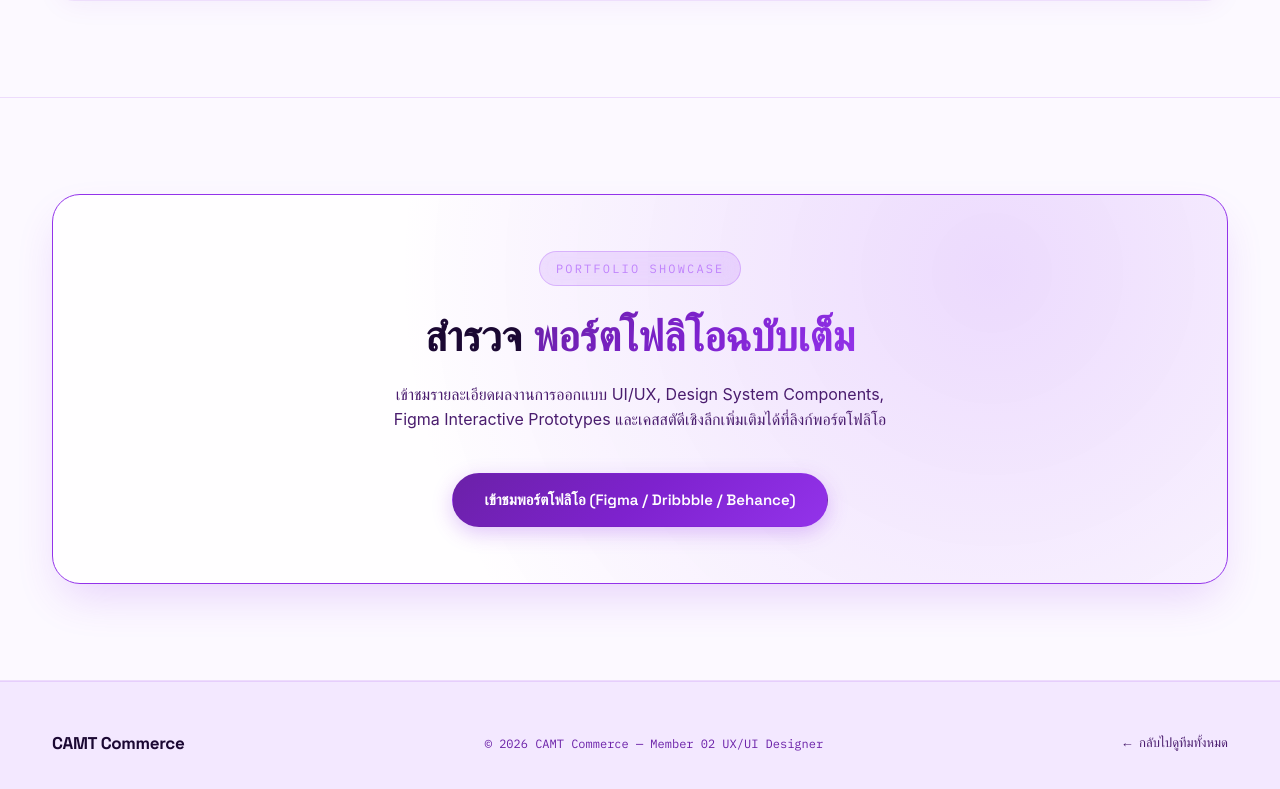
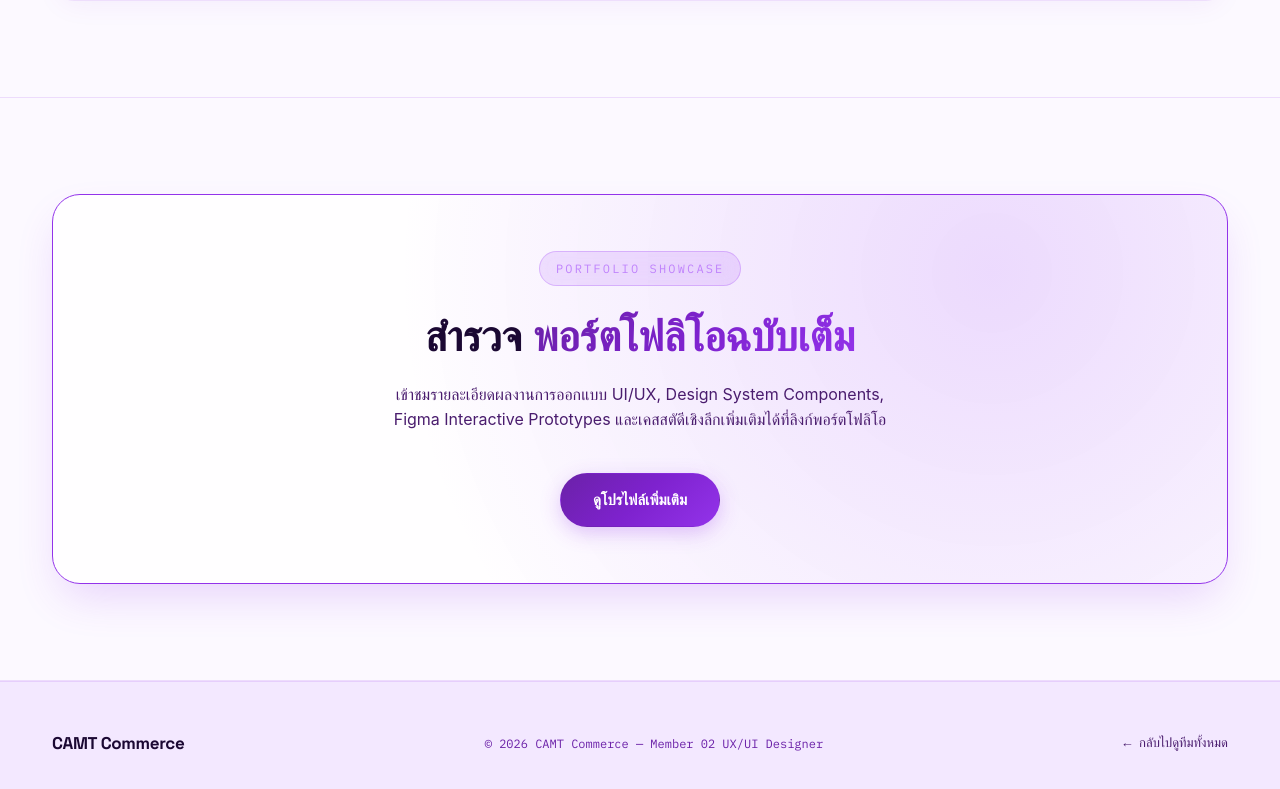
Before and after one commit to ddeeww001/960241_FinalGroupProject, a plain HTML site: page Member2.html in a window 1280 px wide. Shown: the part 3115-3904 px from the top of the page. Drawn offline with Linux system fonts and the light colour scheme; a web font is replaced by a local one.

Commit message:
Update portfolio link and button text in Member2.html

```diff
--- a/Member2.html
+++ b/Member2.html
@@ -266,8 +266,8 @@
       <h2>สำรวจ <em>พอร์ตโฟลิโอฉบับเต็ม</em></h2>
       <p>เข้าชมรายละเอียดผลงานการออกแบบ UI/UX, Design System Components, Figma Interactive Prototypes และเคสสตัดีเชิงลึกเพิ่มเติมได้ที่ลิงก์พอร์ตโฟลิโอ</p>
 
-      <a class="btn solid" href="https://figma.com" target="_blank" rel="noopener" style="margin-top:8px;">
-        เข้าชมพอร์ตโฟลิโอ (Figma / Dribbble / Behance)
+      <a class="btn solid" href="https://my-web-portfolio-yxac.vercel.app" target="_blank" rel="noopener" style="margin-top:8px;">
+        ดูโปรไฟล์เพิ่มเติม
       </a>
     </div>
   </div>
```
